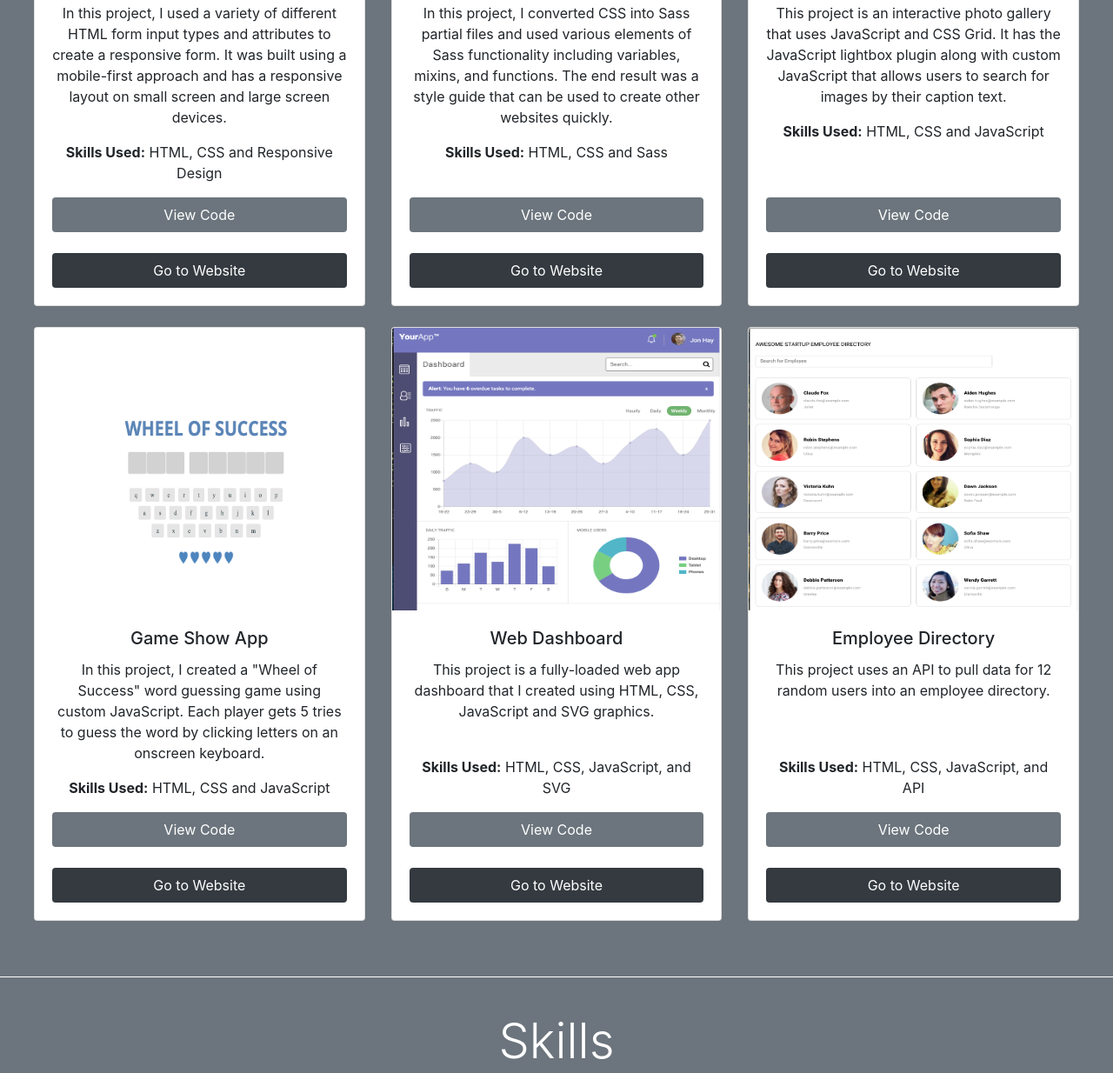
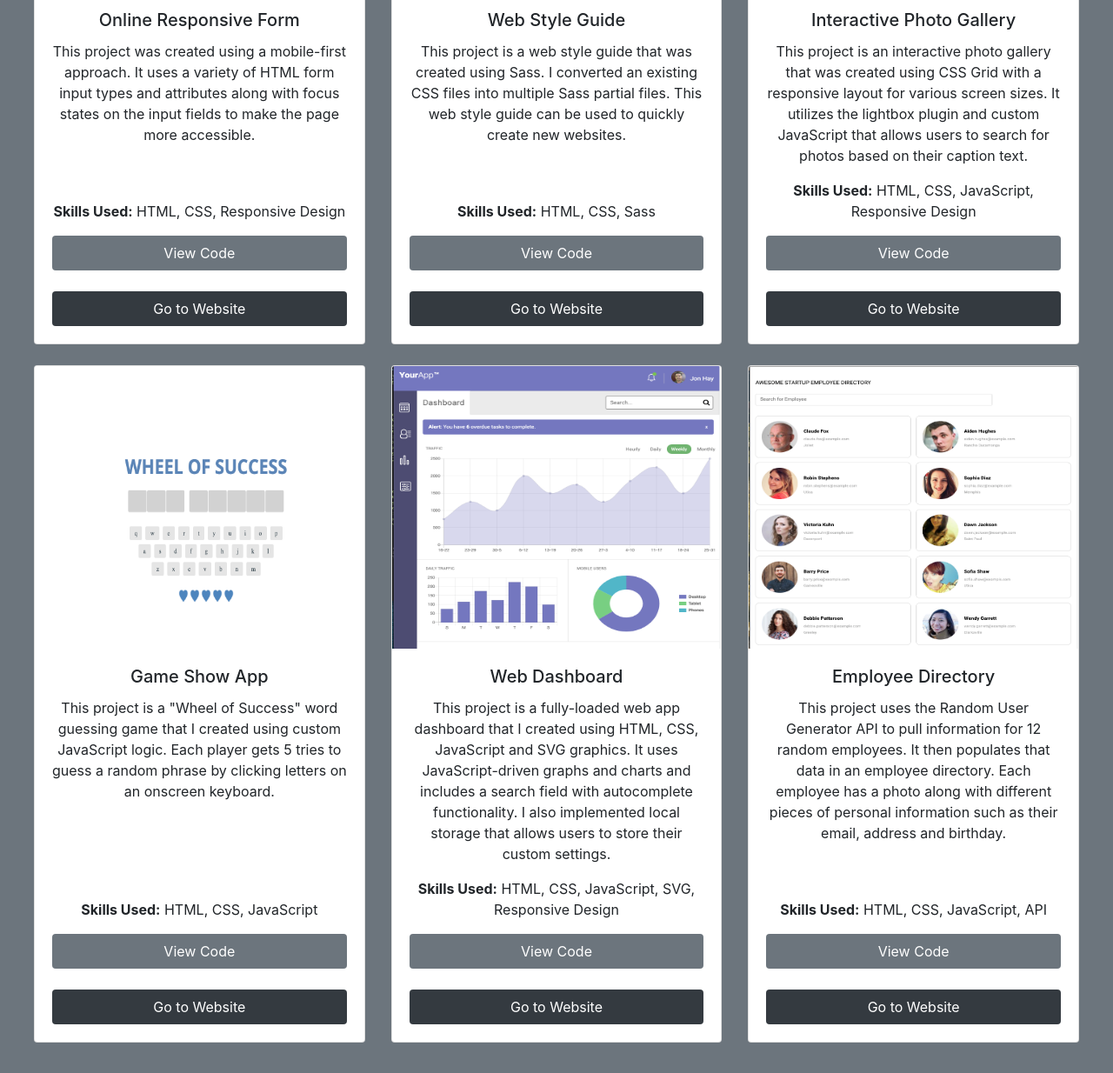
Before and after one commit to jonhayjr/Treehouse-FEWD-Project9, a plain HTML site: page index.html in a window 1280 px wide. Shown: the part 1086-2320 px from the top of the page at 87% size. Drawn offline with nearby package versions, Linux system fonts and the light colour scheme.

Commit message:
Updated Project card text along with header text background size and positioning

```diff
--- a/css/styles.css
+++ b/css/styles.css
@@ -10,6 +10,7 @@ hr {
     background-size: cover;
     background-repeat: no-repeat;
     background-position: center;
+    height: 20vh;
 }
 
 .img-radius {
@@ -169,6 +170,10 @@ hr {
     fill: #333;
 }
 
+.contact a {
+    text-decoration: none;
+}
+
 a > svg {
     transition: all 0.3s ease-in-out;
 }
--- a/index.html
+++ b/index.html
@@ -52,8 +52,8 @@
     <section>
       <div class="container-fluid">
         <div class="row text-white text-center header-background">
-            <div class="col">
-                <h1 class="display-4 my-4 align-middle" id="header-text">My name is Jon</h1>
+            <div class="col my-auto">
+                <h1 class="display-4" id="header-text">My name is Jon</h1>
             </div>
         </div>
       </div>
@@ -66,7 +66,7 @@
               <div class="col">
                 <h5 class="display-4">About</h5>
                 <img src="img/JonHeadShot.jpeg" class="img-fluid img-radius my-3" alt="Jon Headshot">
-                <p class="lead line-height">Since I took my first programming class in high school, I have had an interest in programming.  In September 2020, I decided to make learning to code a priority and spent an hour each day learning to code.  In January 2021, I decided to make my learning journey to the next level and enrolled in the Front End Developer Techdegree program with Treehouse.</p>
+                <p class="lead line-height">I took my first programming class in high school, and since then, I have had an interest in programming.  In September 2020, I decided to make learning to code a priority by setting aside an hour each day.  In January 2021, I decided to take my learning journey to the next level and enrolled in the Front End Development Techdegree Program with Treehouse.</p>
               </div>
             </div>
         </div>
@@ -102,9 +102,9 @@
               <img src="img/Project3New.png" class="card-img-top" alt="Project 3">
               <div class="card-body d-flex flex-column">
                 <h5 class="card-title">Online Responsive Form</h5>
-                <p class="card-text">In this project, I used a variety of different HTML form input types and attributes to create a responsive form.  It was built using a mobile-first approach and has a responsive layout on small screen and large screen devices.</p>
-                <p class="card-text skills-used"><span class="font-weight-bold">Skills Used:</span> HTML, CSS and Responsive Design</p>
-                <a href="https://github.com/jonhayjr/Treehouse-FEWD-Project3" class="btn btn-secondary mb-4 mt-auto" target="_blank">View Code</a>
+                <p class="card-text">This project was created using a mobile-first approach.  It uses a variety of HTML form input types and attributes along with focus states on the input fields to make the page more accessible.</p>
+                <p class="card-text skills-used mt-auto"><span class="font-weight-bold">Skills Used:</span> HTML, CSS, Responsive Design</p>
+                <a href="https://github.com/jonhayjr/Treehouse-FEWD-Project3" class="btn btn-secondary mb-4" target="_blank">View Code</a>
                 <a href="https://jonhayjr.com/Treehouse-FEWD-Project3/" class="btn btn-dark" target="_blank">Go to Website</a>
               </div>
             </div>
@@ -116,9 +116,9 @@
                 <img src="img/Project4New.png" class="card-img-top" alt="Project 4">
                 <div class="card-body d-flex flex-column">
                   <h5 class="card-title">Web Style Guide</h5>
-                  <p class="card-text">In this project, I converted CSS into Sass partial files and used various elements of Sass functionality including variables, mixins, and functions.  The end result was a style guide that can be used to create other websites quickly.</p>
-                  <p class="card-text skills-used"><span class="font-weight-bold">Skills Used:</span> HTML, CSS and Sass</p>
-                  <a href="https://github.com/jonhayjr/Treehouse-FEWD-Project4" class="btn btn-secondary mb-4 mt-auto" target="_blank">View Code</a>
+                  <p class="card-text">This project is a web style guide that was created using Sass.  I converted an existing CSS files into multiple Sass partial files.  This web style guide can be used to quickly create new websites.</p>
+                  <p class="card-text skills-used mt-auto"><span class="font-weight-bold">Skills Used:</span> HTML, CSS, Sass</p>
+                  <a href="https://github.com/jonhayjr/Treehouse-FEWD-Project4" class="btn btn-secondary mb-4" target="_blank">View Code</a>
                   <a href="https://jonhayjr.com/Treehouse-FEWD-Project4/" class="btn btn-dark" target="_blank">Go to Website</a>
                 </div>
               </div>
@@ -130,8 +130,8 @@
                   <img src="img/Project5New.png" class="card-img-top" alt="Project 5">
                   <div class="card-body d-flex flex-column">
                     <h5 class="card-title">Interactive Photo Gallery</h5>
-                    <p class="card-text">This project is an interactive photo gallery that uses JavaScript and CSS Grid.  It has the JavaScript lightbox plugin along with custom JavaScript that allows users to search for images by their caption text.</p>
-                    <p class="card-text skills-used"><span class="font-weight-bold">Skills Used:</span> HTML, CSS and JavaScript</p>
+                    <p class="card-text">This project is an interactive photo gallery that was created using CSS Grid with a responsive layout for various screen sizes.  It utilizes the lightbox plugin and custom JavaScript that allows users to search for photos based on their caption text.</p>
+                    <p class="card-text skills-used"><span class="font-weight-bold">Skills Used:</span> HTML, CSS, JavaScript, Responsive Design</p>
                     <a href="https://github.com/jonhayjr/Treehouse-FEWD-Project5" class="btn btn-secondary mb-4 mt-auto" target="_blank">View Code</a>
                     <a href="https://jonhayjr.com/Treehouse-FEWD-Project5/" class="btn btn-dark" target="_blank">Go to Website</a>
                   </div>
@@ -144,8 +144,8 @@
                     <img src="img/Project6New.png" class="card-img-top" alt="Project 6">
                     <div class="card-body d-flex flex-column">
                       <h5 class="card-title">Game Show App</h5>
-                      <p class="card-text">In this project, I created a "Wheel of Success" word guessing game using custom JavaScript.  Each player gets 5 tries to guess the word by clicking letters on an onscreen keyboard.</p>
-                      <p class="card-text mt-auto skills-used"><span class="font-weight-bold">Skills Used:</span> HTML, CSS and JavaScript</p>
+                      <p class="card-text">This project is a "Wheel of Success" word guessing game that I created using custom JavaScript logic.  Each player gets 5 tries to guess a random phrase by clicking letters on an onscreen keyboard.</p>
+                      <p class="card-text mt-auto skills-used"><span class="font-weight-bold">Skills Used:</span> HTML, CSS, JavaScript</p>
                       <a href="https://github.com/jonhayjr/Treehouse-FEWD-Project6" class="btn btn-secondary mb-4" target="_blank">View Code</a>
                       <a href="https://jonhayjr.com/Treehouse-FEWD-Project6/" class="btn btn-dark" target="_blank">Go to Website</a>
                     </div>
@@ -158,8 +158,8 @@
                     <img src="img/Project7New.png" class="card-img-top" alt="Project 7">
                     <div class="card-body d-flex flex-column">
                       <h5 class="card-title">Web Dashboard</h5>
-                      <p class="card-text">This project is a fully-loaded web app dashboard that I created using HTML, CSS, JavaScript and SVG graphics.</p>
-                      <p class="card-text skills-used mt-auto"><span class="font-weight-bold">Skills Used:</span> HTML, CSS, JavaScript, and SVG</p>
+                      <p class="card-text">This project is a fully-loaded web app dashboard that I created using HTML, CSS, JavaScript and SVG graphics.  It uses JavaScript-driven graphs and charts and includes a search field with autocomplete functionality.  I also implemented local storage that allows users to store their custom settings.</p>
+                      <p class="card-text skills-used mt-auto"><span class="font-weight-bold">Skills Used:</span> HTML, CSS, JavaScript, SVG, Responsive Design</p>
                       <a href="https://github.com/jonhayjr/Treehouse-FEWD-Project7" class="btn btn-secondary mb-4" target="_blank">View Code</a>
                       <a href="https://jonhayjr.com/Treehouse-FEWD-Project7/" class="btn btn-dark" target="_blank">Go to Website</a>
                     </div>
@@ -173,8 +173,8 @@
                     <img src="img/Project8New.png" class="card-img-top" alt="Project 8">
                     <div class="card-body d-flex flex-column">
                       <h5 class="card-title">Employee Directory</h5>
-                      <p class="card-text">This project uses an API to pull data for 12 random users into an employee directory.</p>
-                      <p class="card-text mt-auto skills-used"><span class="font-weight-bold">Skills Used:</span> HTML, CSS, JavaScript, and API</p>
+                      <p class="card-text">This project uses the Random User Generator API to pull information for 12 random employees.  It then populates that data in an employee directory.  Each employee has a photo along with different pieces of personal information such as their email, address and birthday.</p>
+                      <p class="card-text mt-auto skills-used"><span class="font-weight-bold">Skills Used:</span> HTML, CSS, JavaScript, API</p>
                       <a href="https://github.com/jonhayjr/Treehouse-FEWD-Project8" class="btn btn-secondary mb-4" target="_blank">View Code</a>
                       <a href="https://jonhayjr.com/Treehouse-FEWD-Project8/" class="btn btn-dark" target="_blank">Go to Website</a>
                     </div>
@@ -227,6 +227,8 @@
                 </svg>
               </a>
 
+
+
               <a href="https://www.linkedin.com/in/jonhayjr" target="_blank" class="linkedin-link mx-3 mx-md-5">
                 <svg xmlns="http://www.w3.org/2000/svg" width="16" height="16" fill="currentColor" class="bi bi-linkedin linkedin" viewBox="0 0 16 16">
                   <path d="M0 1.146C0 .513.526 0 1.175 0h13.65C15.474 0 16 .513 16 1.146v13.708c0 .633-.526 1.146-1.175 1.146H1.175C.526 16 0 15.487 0 14.854V1.146zm4.943 12.248V6.169H2.542v7.225h2.401zm-1.2-8.212c.837 0 1.358-.554 1.358-1.248-.015-.709-.52-1.248-1.342-1.248-.822 0-1.359.54-1.359 1.248 0 .694.521 1.248 1.327 1.248h.016zm4.908 8.212V9.359c0-.216.016-.432.08-.586.173-.431.568-.878 1.232-.878.869 0 1.216.662 1.216 1.634v3.865h2.401V9.25c0-2.22-1.184-3.252-2.764-3.252-1.274 0-1.845.7-2.165 1.193v.025h-.016a5.54 5.54 0 0 1 .016-.025V6.169h-2.4c.03.678 0 7.225 0 7.225h2.4z"/>
```
Also changed, not shown: js/app.js (line endings or trailing spaces).
